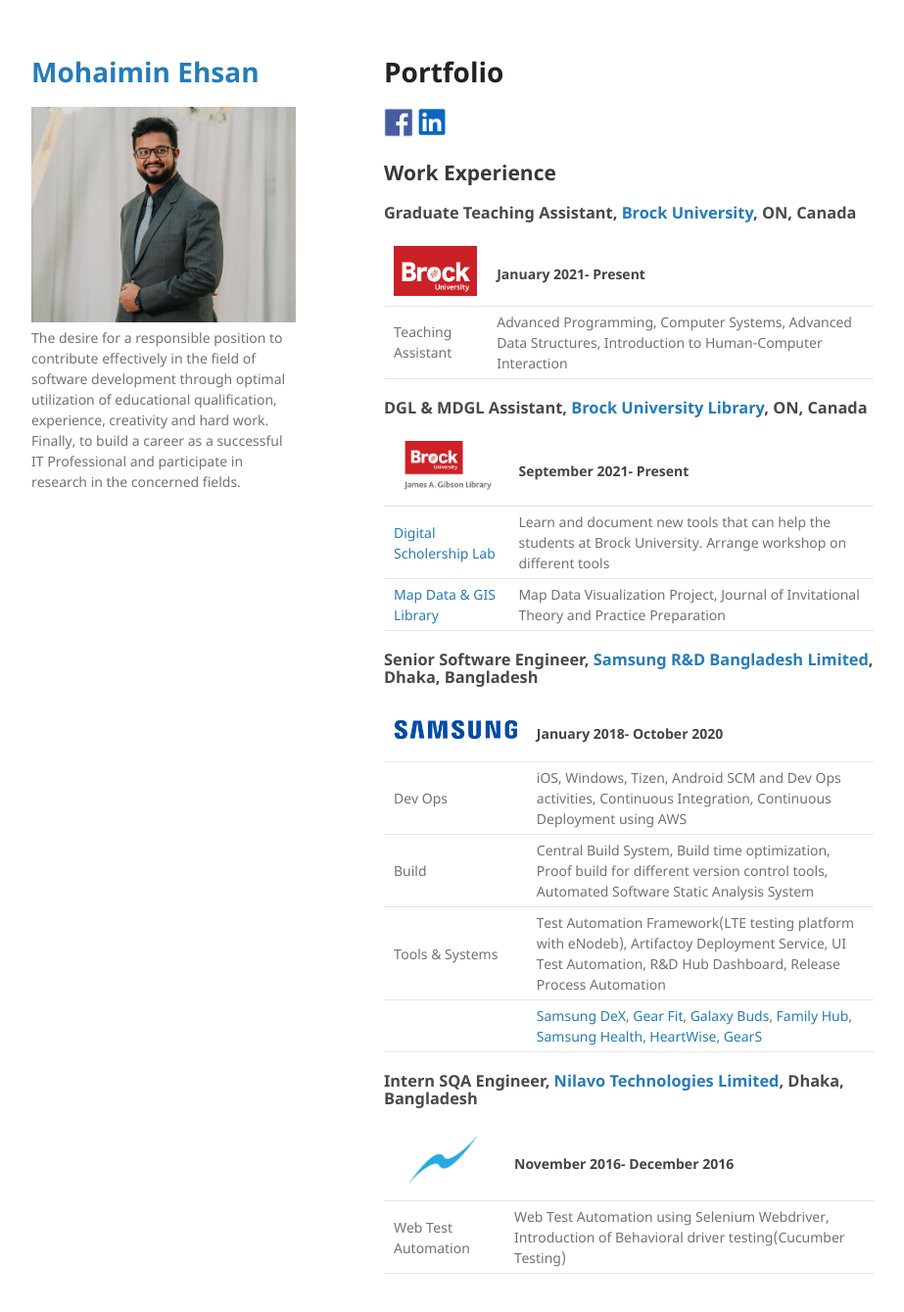
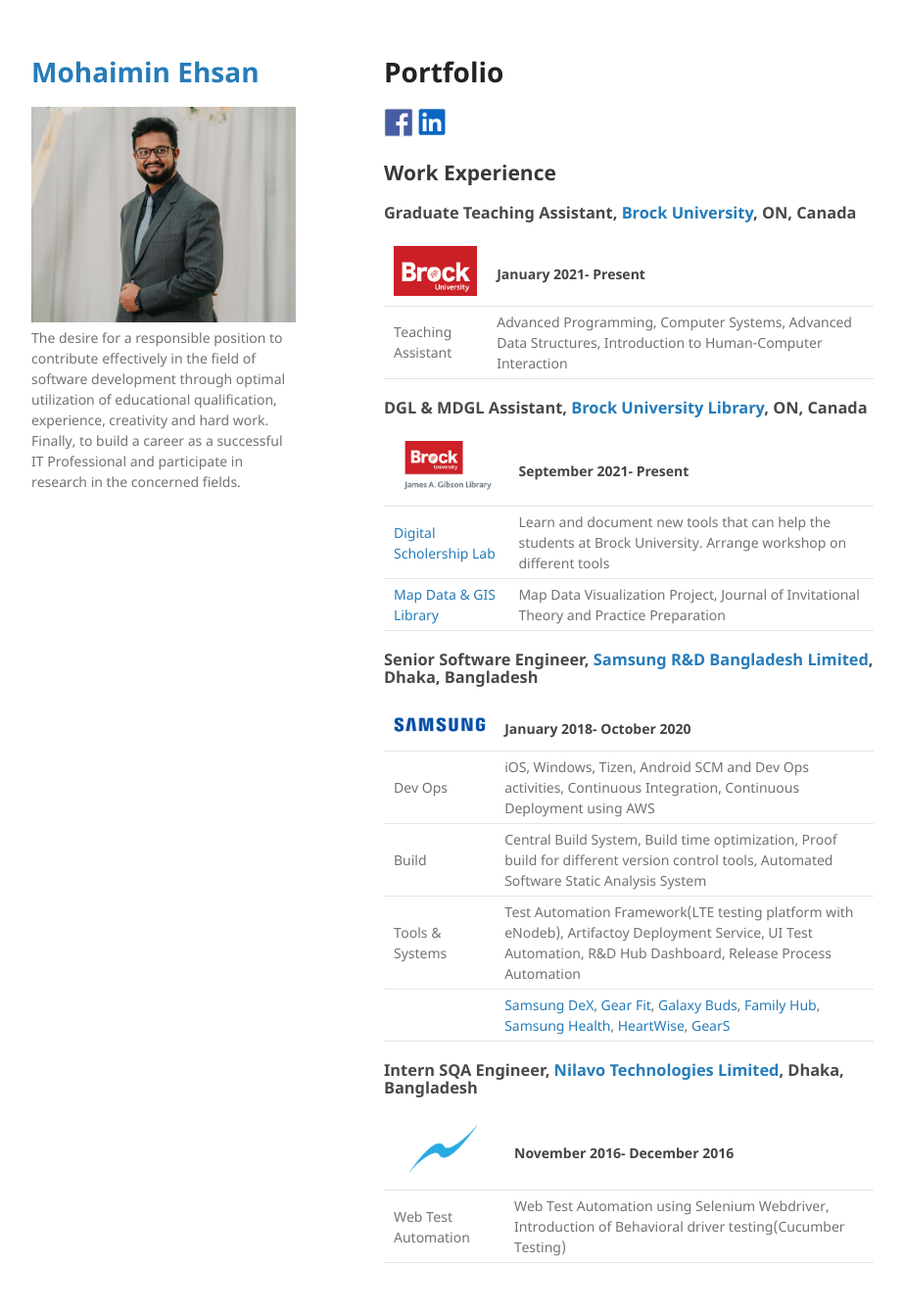
Before and after one commit to MohaiminEhsan/Homepage, a Jekyll site: the page built from index.md, in a window 1280 px wide and 1370 px high. Shown: the top 1339 px of the window at 98% size, without its empty margins (178-1101 px from the left). Built offline with Jekyll 4.4.1, drawn with Linux system fonts in a browser that asks for light colours; our own code applies the rules of GitHub Pages for plain Markdown files.

Commit message:
Update index.md

```diff
--- a/index.md
+++ b/index.md
@@ -33,7 +33,7 @@ layout: default
 
 
 
-| <img src="assets/img/Samsung.png?raw=true" width="360"/>       | January 2018- October 2020          |
+| <img src="assets/img/Samsung.png?raw=true" width="200"/>       | January 2018- October 2020          |
 |:-------------|:------------------|
 | Dev Ops |  iOS, Windows, Tizen, Android SCM and Dev Ops activities, Continuous Integration, Continuous Deployment using AWS |
 | Build | Central Build System, Build time optimization, Proof build for different version control tools, Automated Software Static Analysis System |
```
